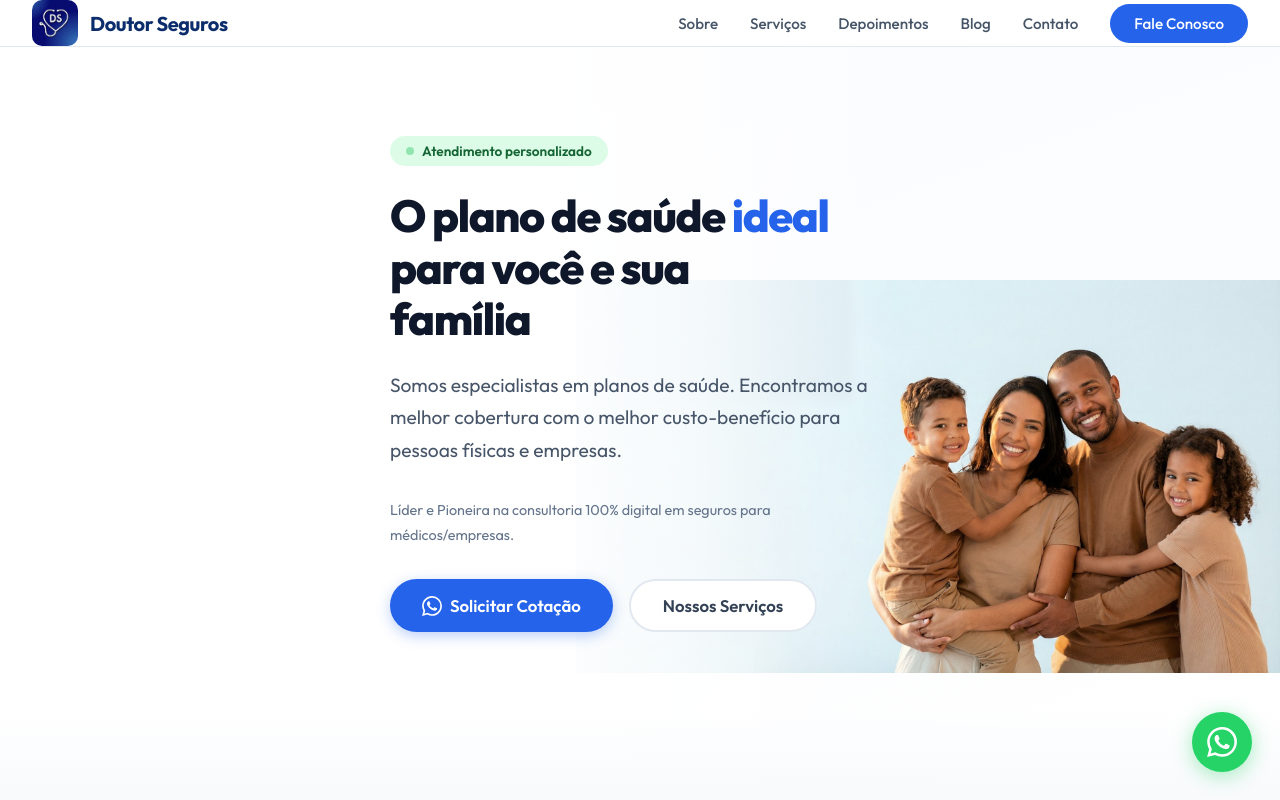
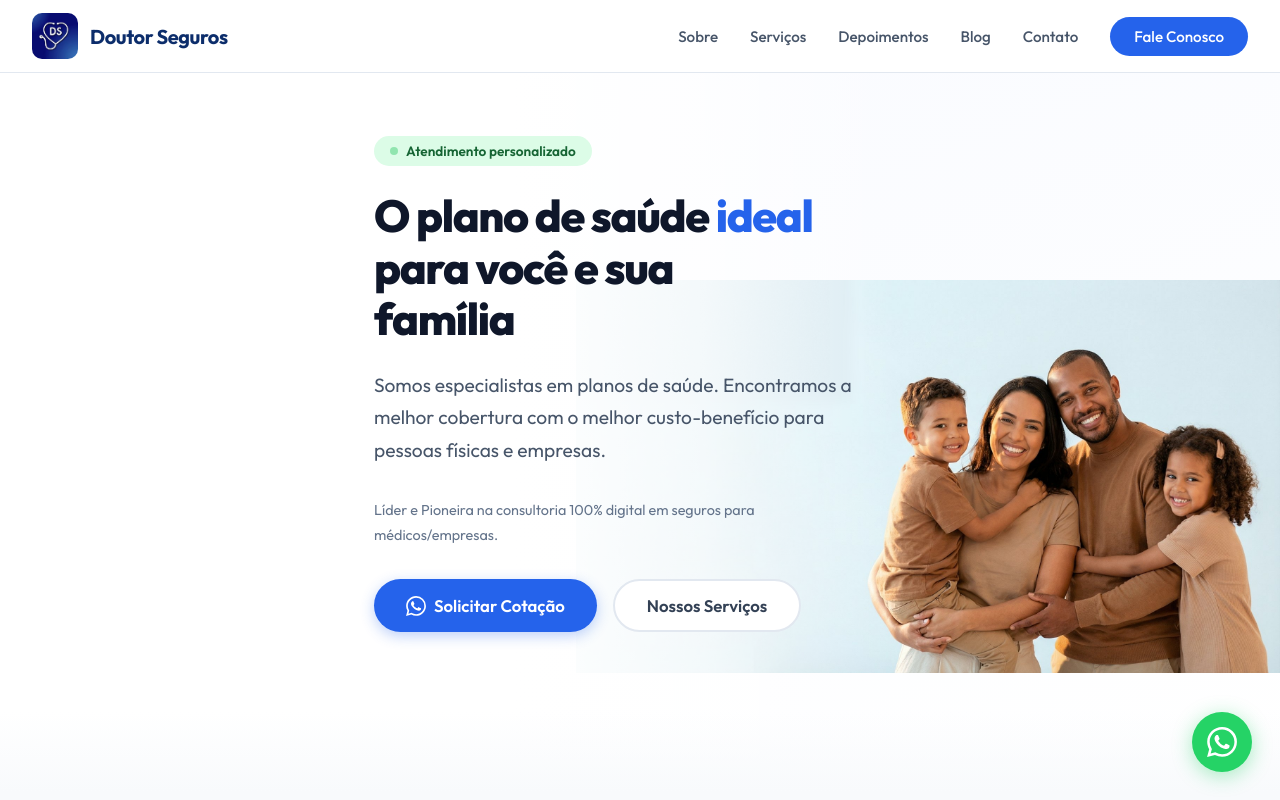
Before and after one commit to 0009josh/Site-2026, a plain HTML site: page index.html in a window 1280 px wide. Shown: the top 800 px of the page. Drawn offline with Linux system fonts and the light colour scheme.

Commit message:
Update index.html

```diff
--- a/index.html
+++ b/index.html
@@ -54,7 +54,7 @@
         .nav-inner {
             max-width: 1400px; margin: 0 auto;
             display: flex; align-items: center; justify-content: space-between;
-            padding: 0 2rem; max-width: 1400px; margin: 0 auto;
+            padding: 0 2rem; height: 72px;
         }
         .nav-logo { display: flex; align-items: center; gap: 12px; text-decoration: none; }
         .nav-logo img { height: 46px; border-radius: 10px; }
@@ -113,7 +113,7 @@
             background: linear-gradient(to bottom, transparent, rgba(248,250,252,1));
         }
         .hero-inner {
-          max-width: 1400px; margin: 0 auto; padding: 4rem 2rem;
+          max-width: 1400px; margin: 0 auto; padding: 4rem 2rem; padding-left: 0;
             position: relative; z-index: 1;
         }
         .hero-text { max-width: 420px; }
```
